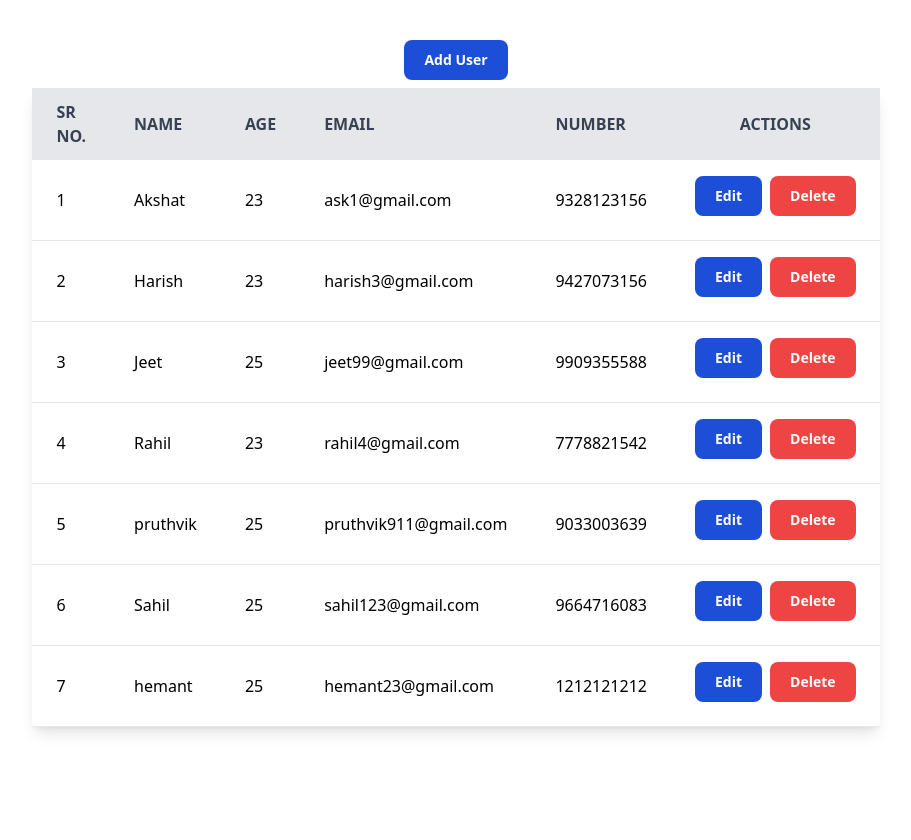
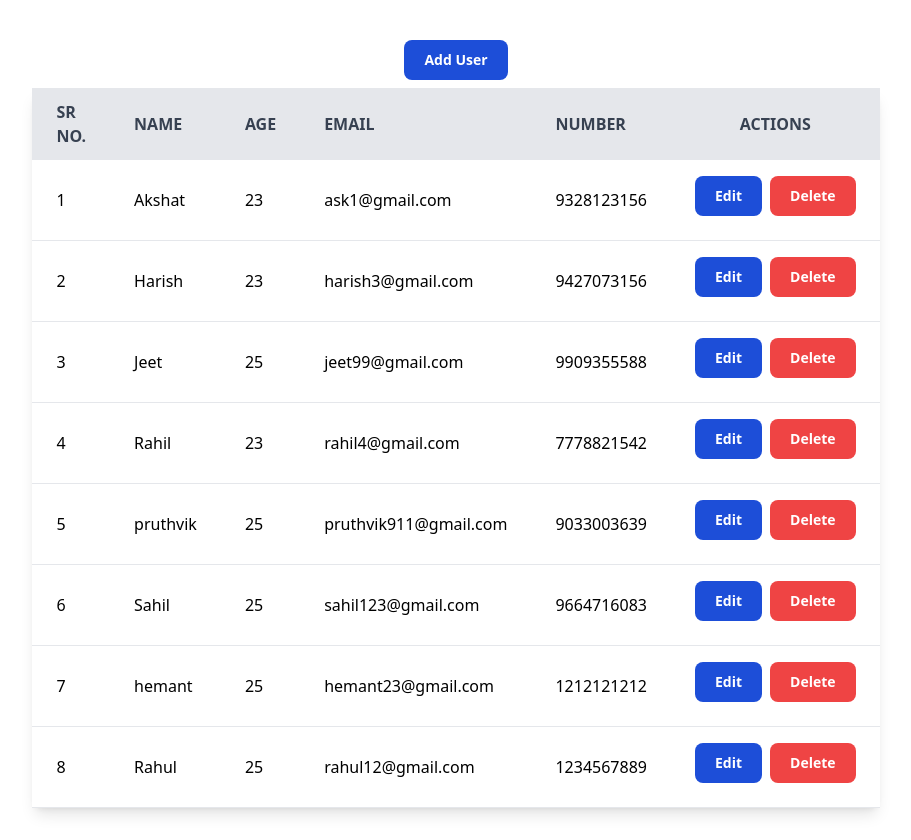
Before and after one commit to Akshat0904/CRUD-http-exercise, a React (Vite) app: page / in a window 1280 px wide. Shown: the whole page, without its empty margins (56-967 px from the left). Built offline with nearby package versions, Linux system fonts and the light colour scheme; data requests are answered from the project's data file.

Commit message:
Added css

```diff
--- a/db.json
+++ b/db.json
@@ -48,6 +48,13 @@
       "age": "25",
       "email": "hemant23@gmail.com",
       "number": "1212121212"
+    },
+    {
+      "id": "1543",
+      "name": "Rahul",
+      "age": "25",
+      "email": "rahul12@gmail.com",
+      "number": "1234567889"
     }
   ]
 }
--- a/src/features/user/UserForm.jsx
+++ b/src/features/user/UserForm.jsx
@@ -78,13 +78,16 @@ const UserForm = ({
     setUser({ ...user, [e.target.name]: e.target.value });
   };
 
+  const prevBtnColor = isFirstUser ? "bg-red-400" : "bg-red-500";
+  const NextBtnColor = isLastUser ? "bg-red-400" : "bg-red-500";
+
   return (
     <div>
       <div className="fixed top-0 left-0 w-full h-full bg-gray-700 opacity-80"></div>
       <div className="fixed translate-x-[50%] translate-y-[20%] mx-auto flex items-center justify-center bg-white bg-opacity-100 w-[650px] rounded-lg font-Poppins font-medium z-50">
         {selectedUser.id && (
           <Button
-            bgColor="bg-red-400 ml-4 mr-20"
+            bgColor={`ml-4 mr-20 ${prevBtnColor}`}
             onClick={() => setPrevOrNextUser(user, "previous")}
             disabled={isFirstUser}
           >
@@ -163,7 +166,7 @@ const UserForm = ({
         </div>
         {selectedUser.id && (
           <Button
-            bgColor="bg-red-400 mr-4 ml-20"
+            bgColor={`mr-4 ml-20 ${NextBtnColor}`}
             onClick={() => setPrevOrNextUser(user, "next")}
             disabled={isLastUser}
           >
```
